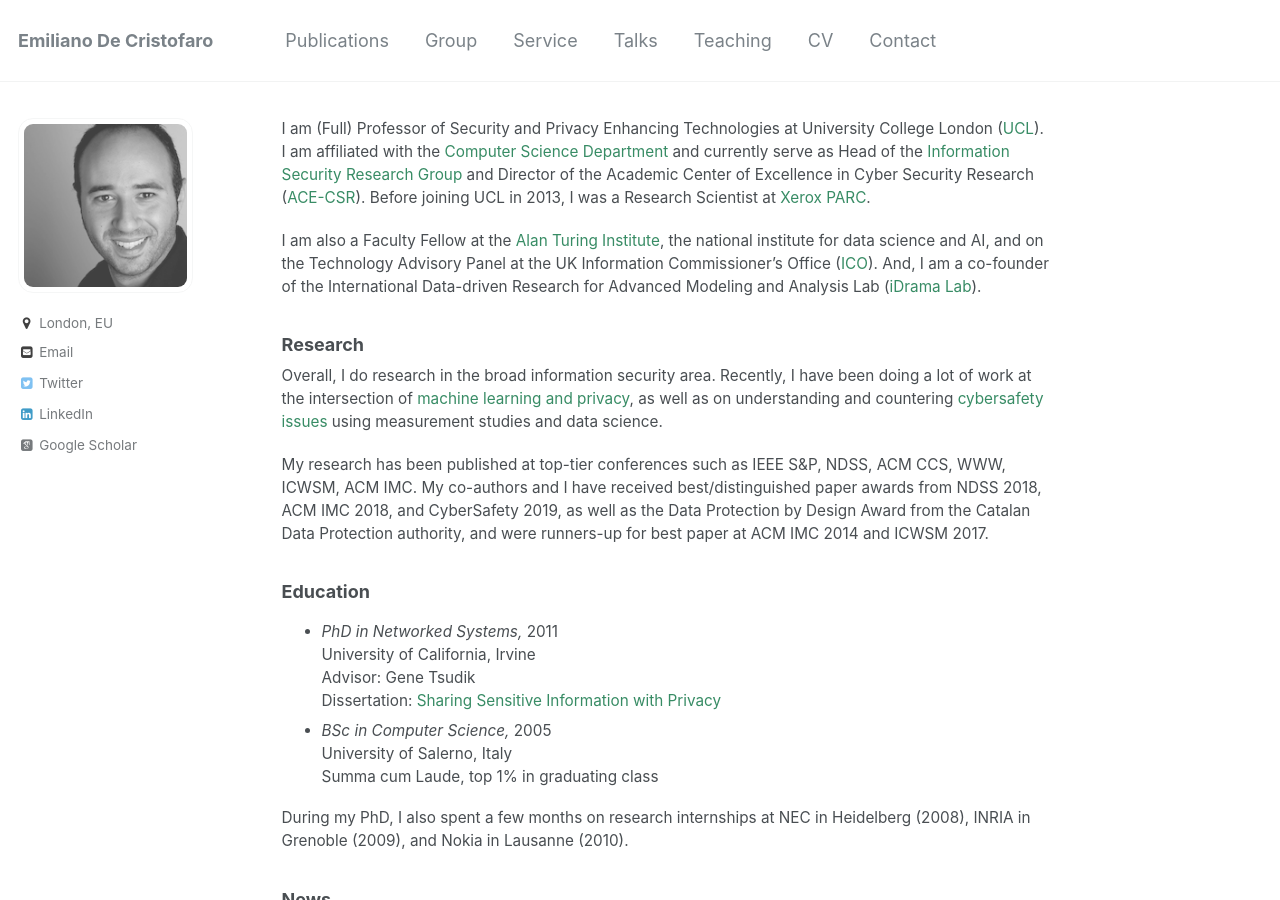
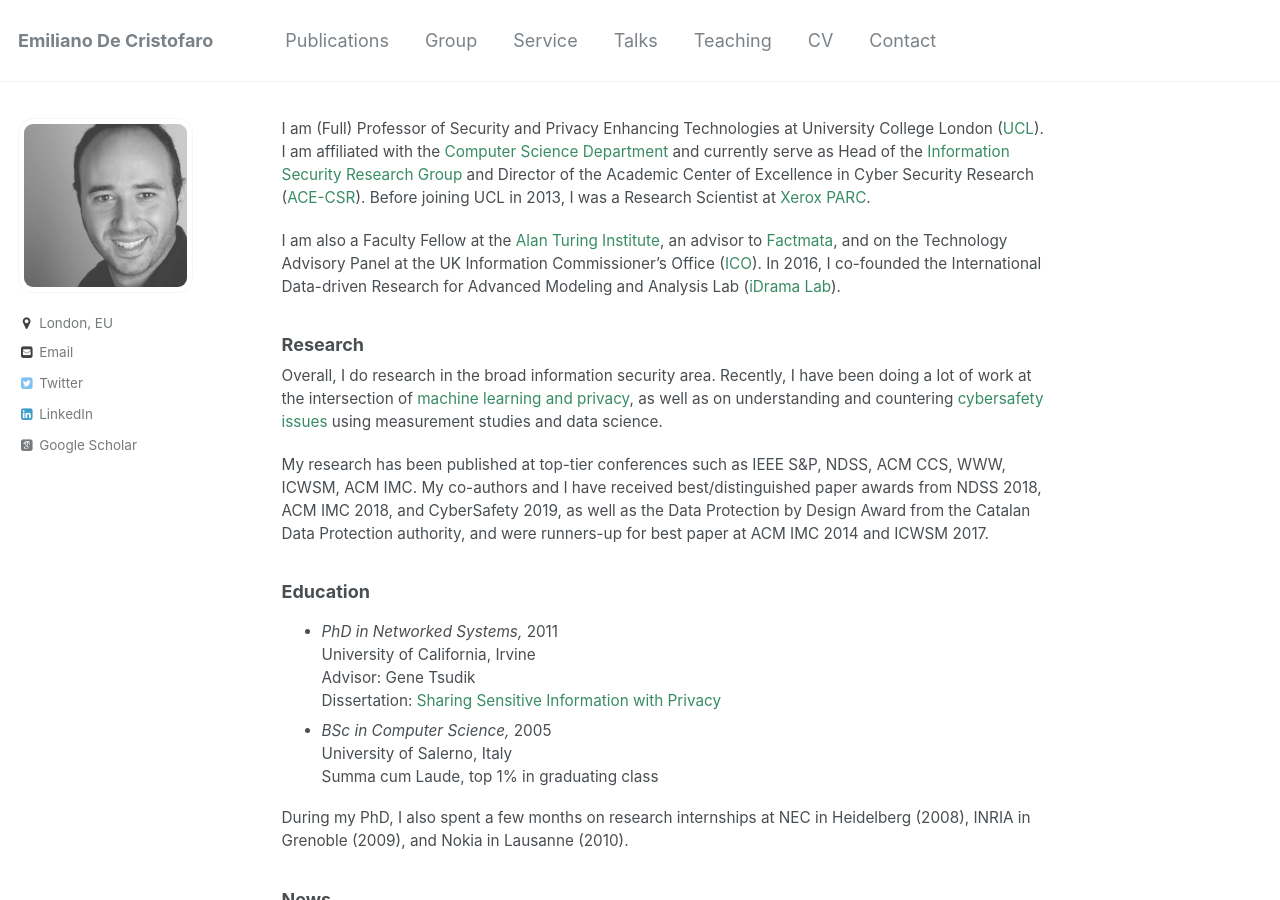
Before and after one commit to emidec/emidec.github.io, a Jekyll site: the page built from _pages/about.md, in a window 1280 px wide and 900 px high. Built offline with Jekyll 4.4.1, drawn with Linux system fonts in a browser that asks for light colours; some web fonts are replaced.

Commit message:
factmata

```diff
--- a/_pages/about.md
+++ b/_pages/about.md
@@ -6,7 +6,7 @@ author_profile: true
 I am (Full) Professor of Security and Privacy Enhancing Technologies at University College London ([UCL](http://www.ucl.ac.uk/)). I am affiliated with the [Computer Science Department](http://www.cs.ucl.ac.uk/) and currently serve as Head of the [Information Security Research Group](http://sec.cs.ucl.ac.uk/) and Director of the Academic Center of Excellence in Cyber Security Research ([ACE-CSR](http://sec.cs.ucl.ac.uk/ace_csr/)).
 Before joining UCL in 2013, I was a Research Scientist at [Xerox PARC](http://www.parc.com/).
 
-I am also a Faculty Fellow at the [Alan Turing Institute](https://emilianodc.com/index.html), the national institute for data science and AI, and on the Technology Advisory Panel at the UK Information Commissioner's Office ([ICO](https://ico.org.uk/)). And, I am a co-founder of the International Data-driven Research for Advanced Modeling and Analysis Lab ([iDrama Lab](https://idrama.science/)).
+I am also a Faculty Fellow at the [Alan Turing Institute](https://emilianodc.com/index.html), an advisor to [Factmata](https://factmata.com), and on the Technology Advisory Panel at the UK Information Commissioner's Office ([ICO](https://ico.org.uk/)). In 2016, I co-founded the International Data-driven Research for Advanced Modeling and Analysis Lab ([iDrama Lab](https://idrama.science/)).
 
 ### Research
 
```
